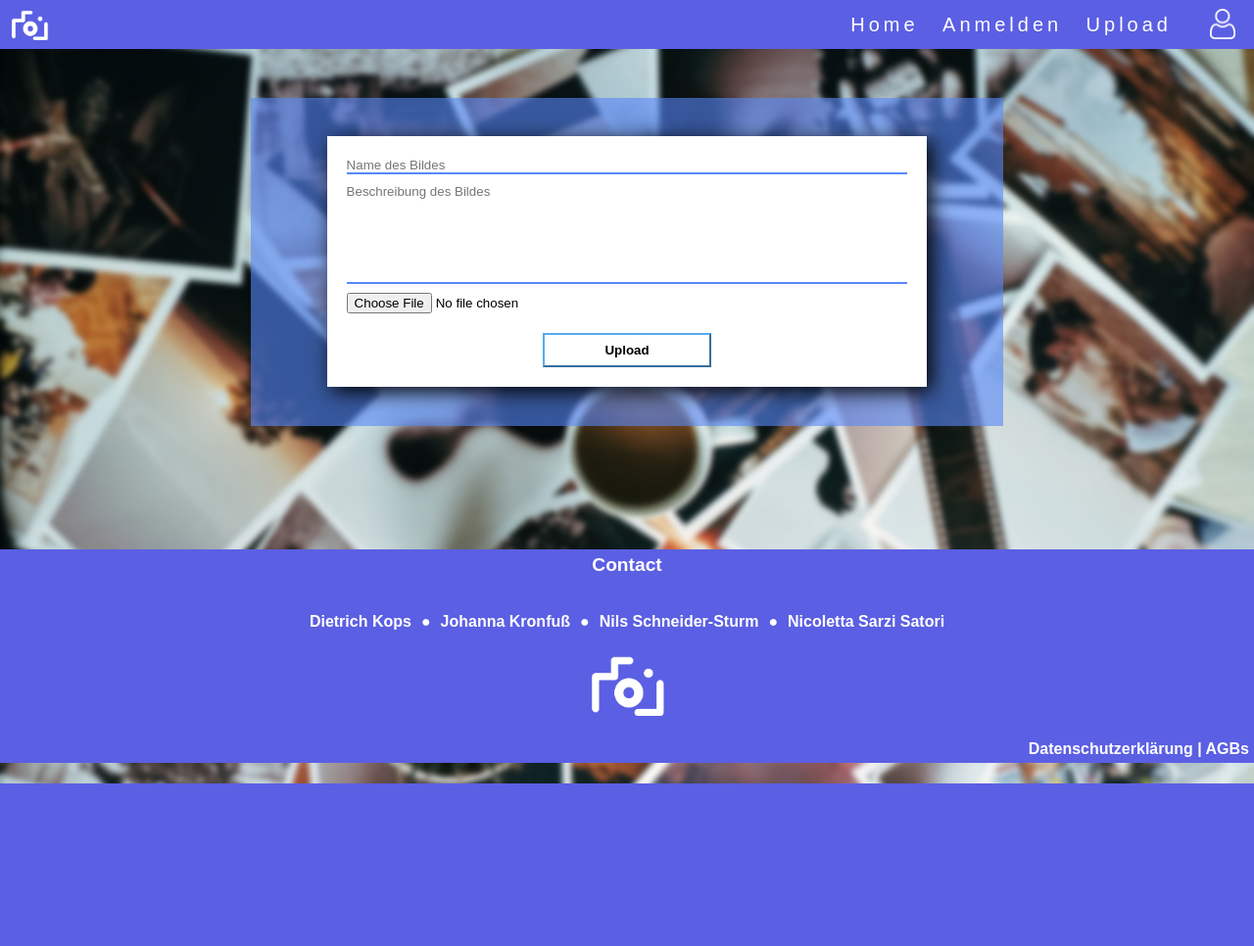
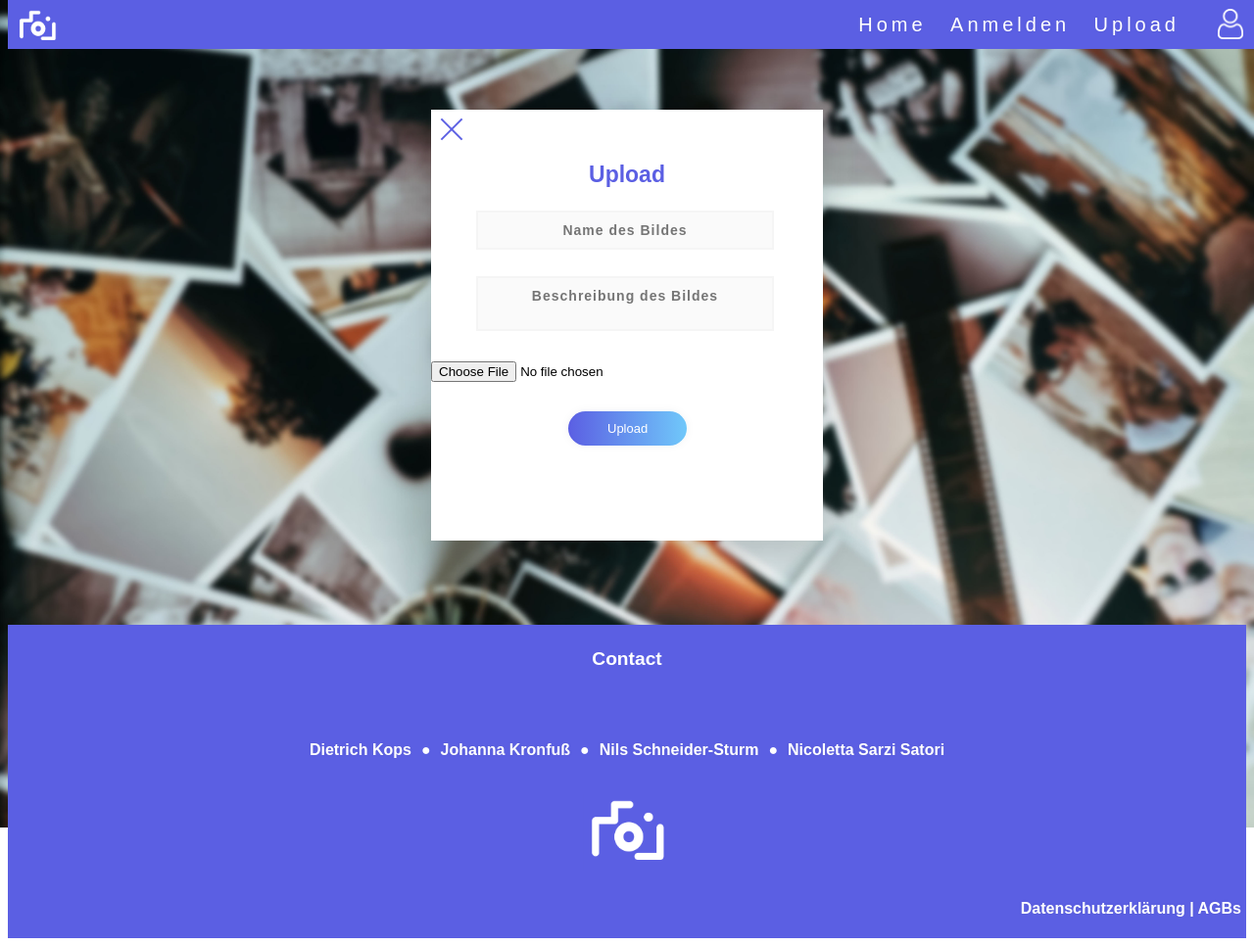
Before and after one commit to school-archive/2020-21-ITP-BestPicture, a PHP site: page /Schule/upload/upload.html in a window 1280 px wide. Shown: the whole page at 98% size. Before the commit the page ends 800 px from the top, so only its background shows below. Run offline with PHP 8.4, Linux system fonts and the light colour scheme.

Commit message:
edit upload

```diff
--- a/assets/styles/upload.css
+++ b/assets/styles/upload.css
@@ -1,62 +1,105 @@
-* {
-    margin: 0;
-    padding: 0;
-    font-family: acumin-pro-semi-condensed, sans-serif;
+body {
+    background: url("../images/upload.jpg") no-repeat;
+    background-size: 100%;
+    font-family: acumin-pro, sans-serif;
 }
 
-body{
-    background-image: url(../images/upload.jpg);
-    background-repeat: no-repeat;
-    background-size: 100%;
+.main {
+    background-color: #FFFFFF;
+    width: 400px;
+    height: 440px;
+    margin: 7em auto;
+
+    box-shadow: 0px 11px 35px 2px rgba(0, 0, 0, 0.14);
+}
+
+.sign {
+    color: #5B5FE3;
+    font-family: 'acumin-pro', sans-serif;
+    font-weight: bold;
+    font-size: 23px;
+}
+
+.un {
+    width: 76%;
+    color: rgb(38, 50, 56);
+    font-weight: 700;
+    font-size: 14px;
+    letter-spacing: 1px;
+    background: rgba(136, 126, 126, 0.04);
+    padding: 10px 20px;
+    border: none;
+
+    outline: none;
+    box-sizing: border-box;
+    border: 2px solid rgba(0, 0, 0, 0.02);
+    margin-bottom: 50px;
+    margin-left: 46px;
+    text-align: center;
+    margin-bottom: 27px;
+    font-family: 'acumin-pro', sans-serif;
+}
+
+form.form1 {
+    padding-top: 40px;
 }
 
 
-section {
-    background-color: rgba(88, 135, 250, 0.6);
-    margin: 100px 20% 50px 20%;
-    padding: 1px;
+.un:focus {
+    border: 2px solid rgba(0, 0, 0, 0.18) !important;
+
 }
 
 
-.form{
-    margin: 5% 10% 5% 10%;
-    padding: 20px;
-    background-color: white;
-    box-shadow: 5px 5px 20px;
+a {
+    text-shadow: 0px 0px 3px rgba(117, 117, 117, 0.12);
+    color: #5B5FE3;
+    text-decoration: none
+}
+textarea{
+    resize: none;
 }
 
-
-textarea{
-    resize: none;
-    height: 100px;
-    margin-top: 10px;
+.submit {
+    cursor: pointer;
+    border-radius: 5em;
+    color: #fff;
+    background: linear-gradient(to right, #5B5FE3, #70C8FA);
+    border: 0;
+    padding-left: 40px;
+    padding-right: 40px;
+    padding-bottom: 10px;
+    padding-top: 10px;
+    font-family: 'acumin-pro', sans-serif;
+    margin-left: 35%;
+    font-size: 13px;
+    box-shadow: 0 0 10px 1px rgba(0, 0, 0, 0.04);
+    margin-top: 30px;
+}
+file{
+    padding-left: 46px;
+}
+.close {
+    width: 30px;
+    height: 30px;
+    position: relative;
+}
+.close:after {
+    content: '';
+    height: 30px;
+    border-left: 2px solid #5B5FE3;
+    position: absolute;
+    transform: rotate(45deg);
+    left: 20px;
+    top:5px;
 }
 
-.flogo{
-    width: 10px;
-    height: 10px;
+.close:before {
+    content: '';
+    height: 30px;
+    border-left: 2px solid #5B5FE3;
+    position: absolute;
+    transform: rotate(-45deg);
+    left: 20px;
+    top:5px;
 }
-
-
-.ftext > label > * {
-    border: none;
-    outline: none;
-    border-bottom: 2px solid #5887FA;
-    width: 100%;
-}
-
-.buttons {
-    display: flex;
-    flex-direction: column;
-    margin-top: 5px;
-}
-
-.buttons > button {
-    width: 30%;
-    height: 35px;
-    margin-top: 20px;
-    margin-left: 35%;
-    border-color: #54ABF0;
-    font-weight: bold;
-    background: none;
-}
--- a/upload/upload.html
+++ b/upload/upload.html
@@ -18,23 +18,21 @@
         </div>
     </header>
     <main>
-        <section>
-            <form class="form" method="post" action="../php/endpoints/upload.php" enctype="multipart/form-data">
-                <!--        <div class="flogo">-->
-                <!--            <img src="assets/images/Logo.png" alt="logo">-->
-                <!--        </div>-->
-                <div class="ftext">
+        <section class="main">
+            <form class="form" method="post" action="../php/endpoints/upload.php" enctype="multipart/form-data" class="form1">
+                <div>
+                    <a href="../index.php"> <div class="close"></div></a>
+                    <p class="sign" align="center">Upload</p>
                     <label>
-                        <input type="text" name="title" placeholder="Name des Bildes">
+                        <input type="text" name="title" placeholder="Name des Bildes" class="un ">
                     </label><br>
                     <label>
-                        <textarea name="desc" placeholder="Beschreibung des Bildes"></textarea>
+                        <textarea name="desc" placeholder="Beschreibung des Bildes" class="un "></textarea>
                     </label>
                 </div>
-
-                <div class="buttons">
-                    <input type="file" name="file">
-                    <button type="submit">Upload</button>
+                <div>
+                    <input type="file" name="file" align="center">
+                    <button type="submit" class="submit">Upload</button>
                 </div>
             </form>
         </section>
```
